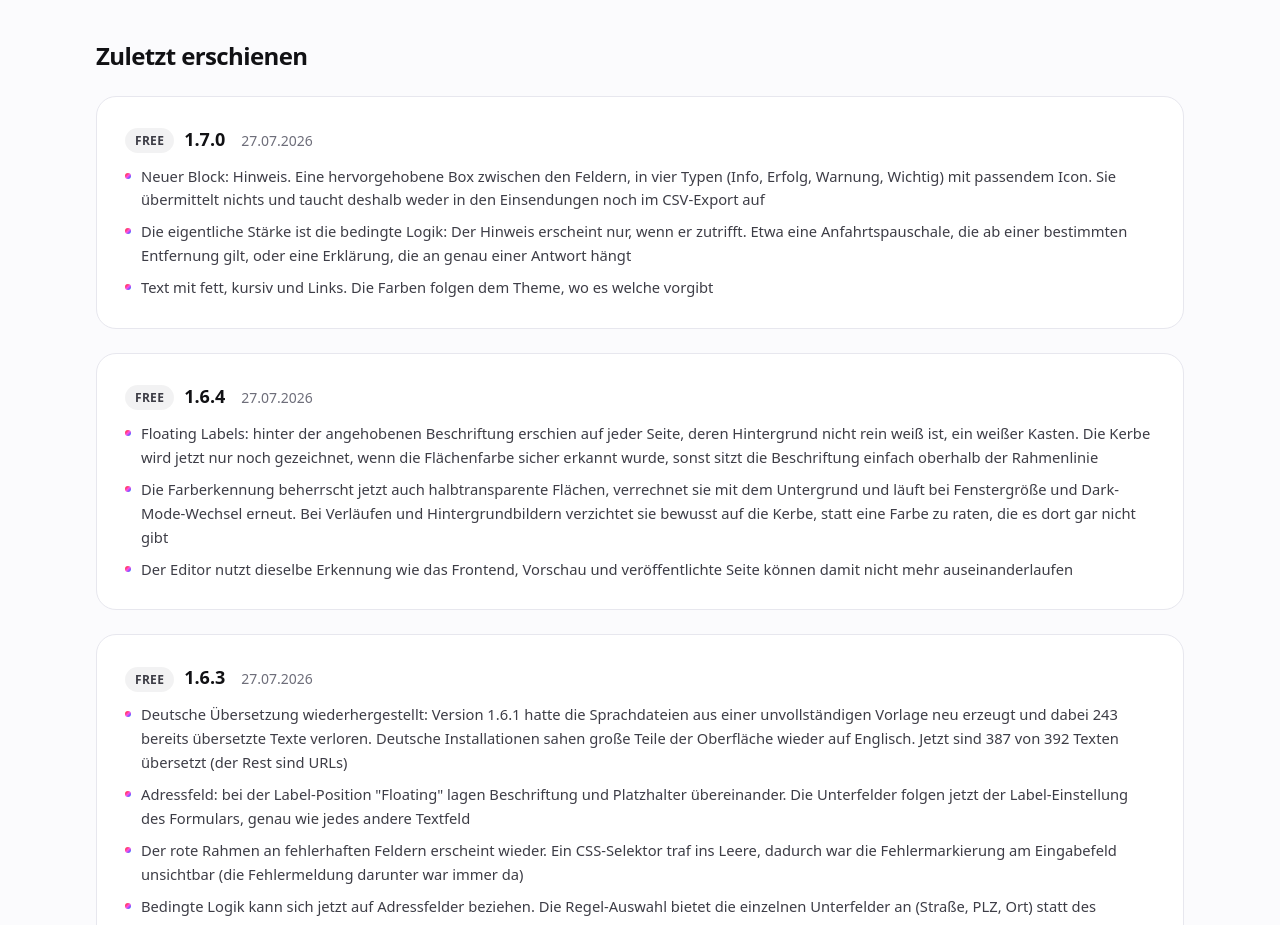
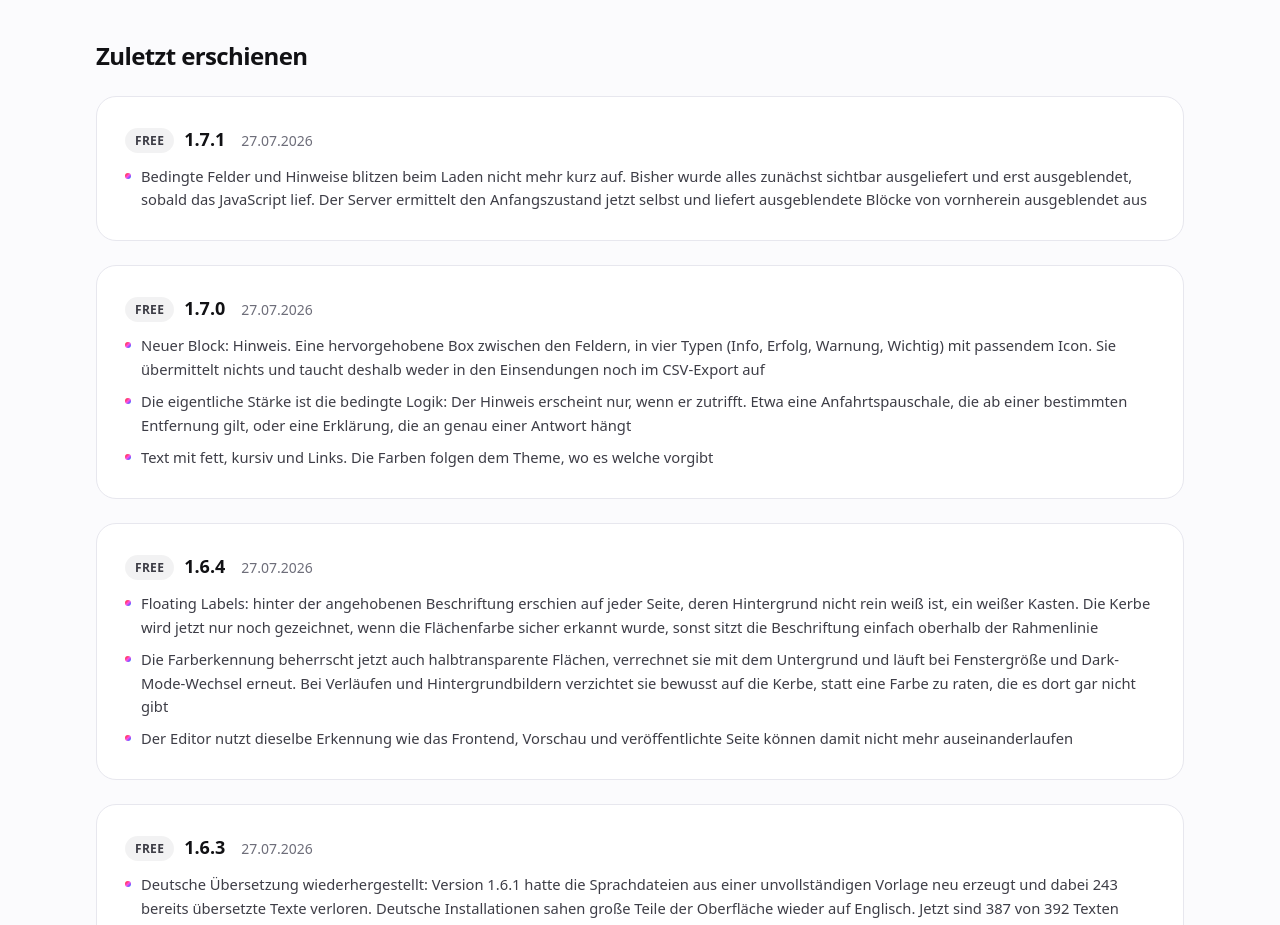
Before and after one commit to dennisbuchwald/flinkform.de, a Next.js app: page /roadmap in a window 1280 px wide. Shown: the part 1340-2265 px from the top of the page. Built offline with nearby package versions, Linux system fonts and the light colour scheme.

Commit message:
Document 1.7.1: no more flash on conditional blocks

```diff
--- a/app/roadmap/page.tsx
+++ b/app/roadmap/page.tsx
@@ -59,6 +59,14 @@ const geplant = [
  * Versionsnummer bündeln, zu der es nicht gehört.
  */
 const changelog = [
+  {
+    bereich: "Free",
+    version: "1.7.1",
+    date: "27.07.2026",
+    items: [
+      "Bedingte Felder und Hinweise blitzen beim Laden nicht mehr kurz auf. Bisher wurde alles zunächst sichtbar ausgeliefert und erst ausgeblendet, sobald das JavaScript lief. Der Server ermittelt den Anfangszustand jetzt selbst und liefert ausgeblendete Blöcke von vornherein ausgeblendet aus",
+    ],
+  },
   {
     bereich: "Free",
     version: "1.7.0",
--- a/lib/site.ts
+++ b/lib/site.ts
@@ -6,7 +6,7 @@ export const GITHUB_URL = "https://github.com/dennisbuchwald/Flinkform";
 export const DEMO_URL = "https://demo.flinkform.de"; // Platzhalter, Demo-Instanz folgt
 export const CONTACT_MAIL = "dennis@dbw-media.de";
 
-export const FREE_VERSION = "1.7.0";
+export const FREE_VERSION = "1.7.1";
 export const PRO_VERSION = "1.2.1";
 export const FACTS_UPDATED = "2026-07-27";
 
```
